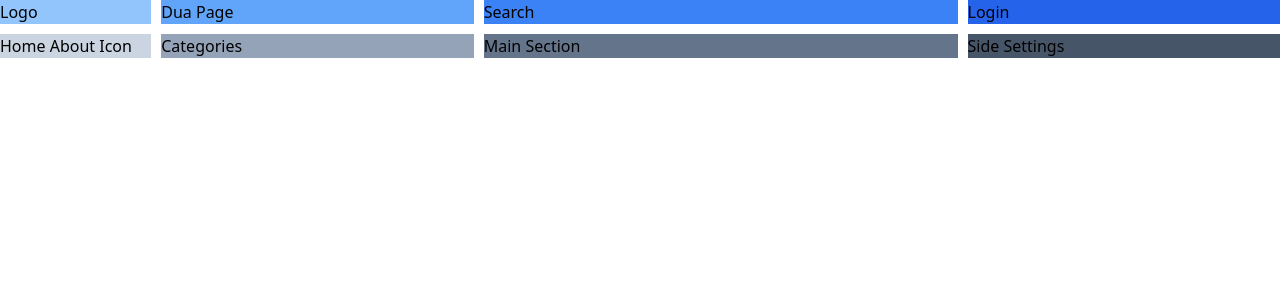
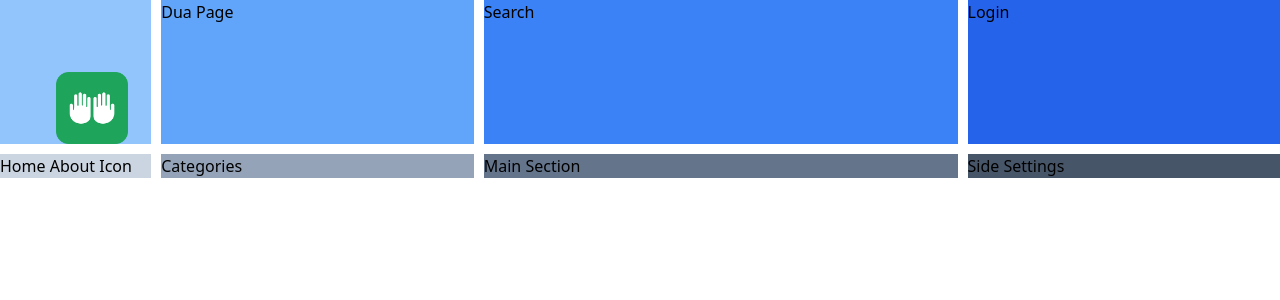
Before and after one commit to Fahim1837/IRD-Assignment, a React (Vite) app: page / in a window 1280 px wide. Shown: the top 300 px of the page. Built offline with nearby package versions, Linux system fonts and the light colour scheme.

Commit message:
Setting the Logo

```diff
--- /dev/null
+++ b/src/components/navigation/Logo.tsx
@@ -0,0 +1,9 @@
+
+<img src="../" alt="" />
+function Logo() {
+  return (
+    <img src="../../public/logo.png" alt="Logo"  className="w-18 mt-18 mx-14 "/>
+  )
+}
+
+export default Logo
--- a/src/components/navigation/NavBar.tsx
+++ b/src/components/navigation/NavBar.tsx
@@ -1,8 +1,9 @@
+import Logo from "./Logo"
 
 function NavBar() {
   return (
     <>
-    <div className="col-span-1 bg-blue-300 " >Logo</div>
+    <div className="col-span-1 bg-blue-300 " ><Logo/></div>
     <div className="col-span-2 bg-blue-400 tablet:hidden">Dua Page</div>
     <div className="col-span-3 bg-blue-500 laptop:hidden ">Search</div>
     <div className="col-span-2 bg-blue-600 laptop:col-span-3">Login</div>
--- /dev/null
+++ b/src/components/navigation/PageTitle.tsx
@@ -0,0 +1,8 @@
+
+function PageTitle() {
+  return (
+    <div>PageTitle</div>
+  )
+}
+
+export default PageTitle
--- a/tailwind.config.js
+++ b/tailwind.config.js
@@ -6,6 +6,9 @@ export default {
   ],
   theme: {
     extend: {
+      spacing: {
+        '18': '4.5rem',
+      },
       screens: {
 
       'laptop': {'max': '1023px'},
```
Also changed, not shown: public/logo.png (added), src/components/navigation/Login.tsx (added), src/components/navigation/Search.tsx (added).
